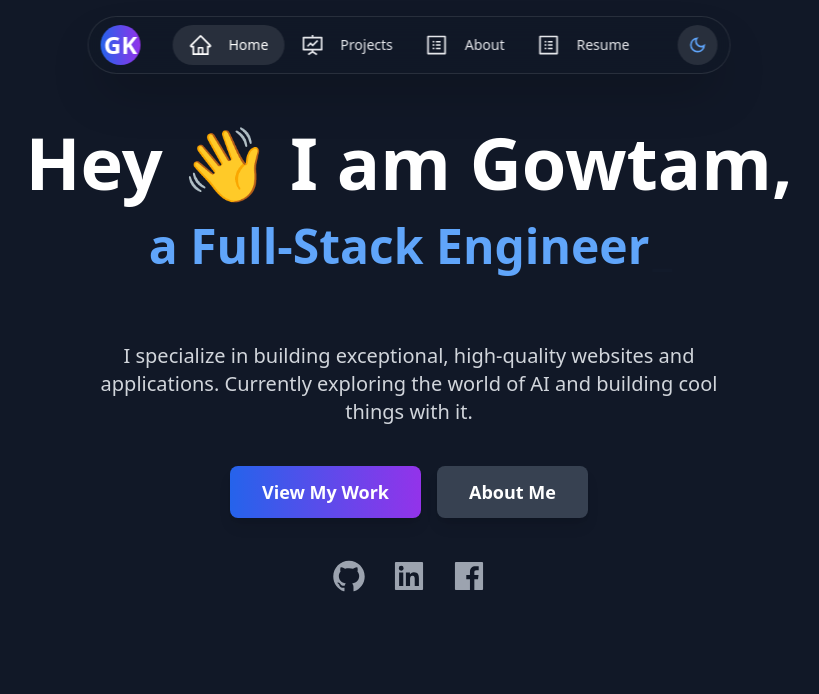
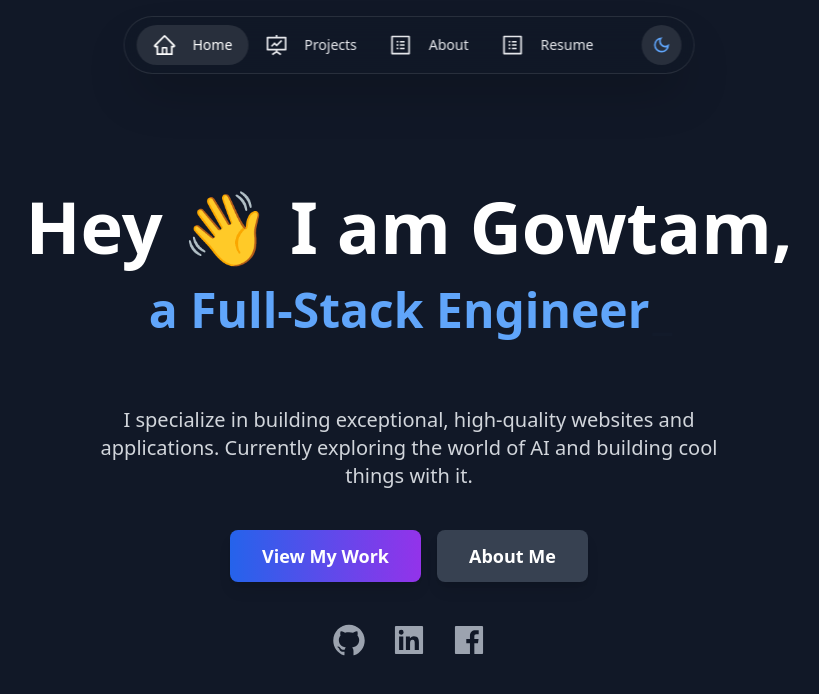
Before and after one commit to gowtamkumar/my-portfolio, a Next.js app: page / in a window 1280 px wide. Shown: the top 694 px of the page, without its empty margins (231-1050 px from the left). Built offline with nearby package versions, Linux system fonts and the light colour scheme.

Commit message:
menu update

```diff
--- a/app/page.tsx
+++ b/app/page.tsx
@@ -9,7 +9,7 @@
     <>
       <Header />
       <main
-        className="flex flex-col items-center justify-center min-h-screen bg-white dark:bg-gray-900 text-gray-900 dark:text-white px-4"
+        className="flex flex-col items-center justify-center min-h-screen bg-white dark:bg-gray-900 text-gray-900 dark:text-white px-4 pt-32"
       // style={{
       //   backgroundImage: "url(/pattern-dark.20747baf.svg)",
       //   backgroundSize: "cover",
--- a/components/Header.tsx
+++ b/components/Header.tsx
@@ -32,9 +32,6 @@
   return (
     <header className="fixed top-4 left-1/2 -translate-x-1/2 z-50">
       <div className="relative flex items-center gap-8 px-3 py-2 bg-gray-800/50 dark:bg-gray-900/50 backdrop-blur-lg border border-white/10 rounded-full shadow-2xl">
-        <Link href="/" className="text-white text-2xl font-bold bg-gradient-to-r from-blue-600 to-purple-600 w-10 h-10 flex items-center justify-center rounded-full">
-          GK
-        </Link>
         <nav className="flex items-center">
           {menu.map((item) => {
             const isActive = pathname === item.url;
```
